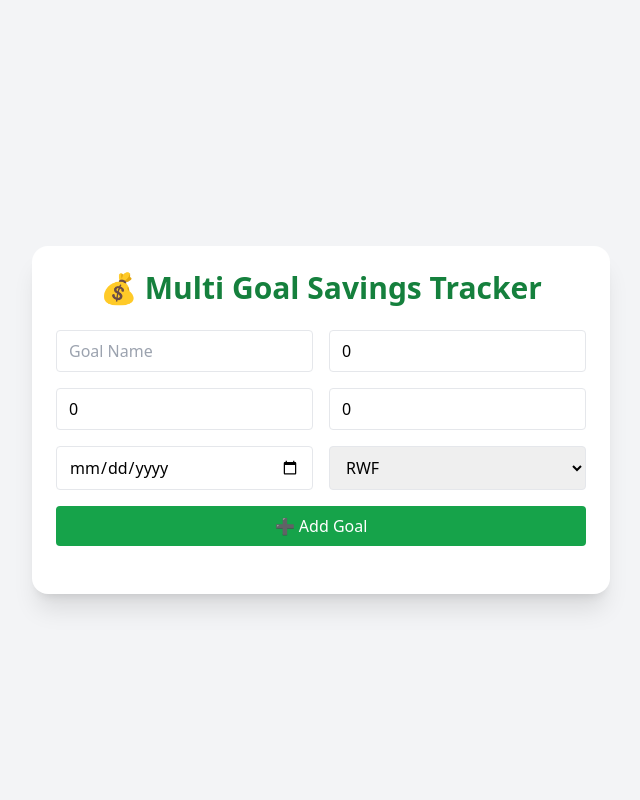
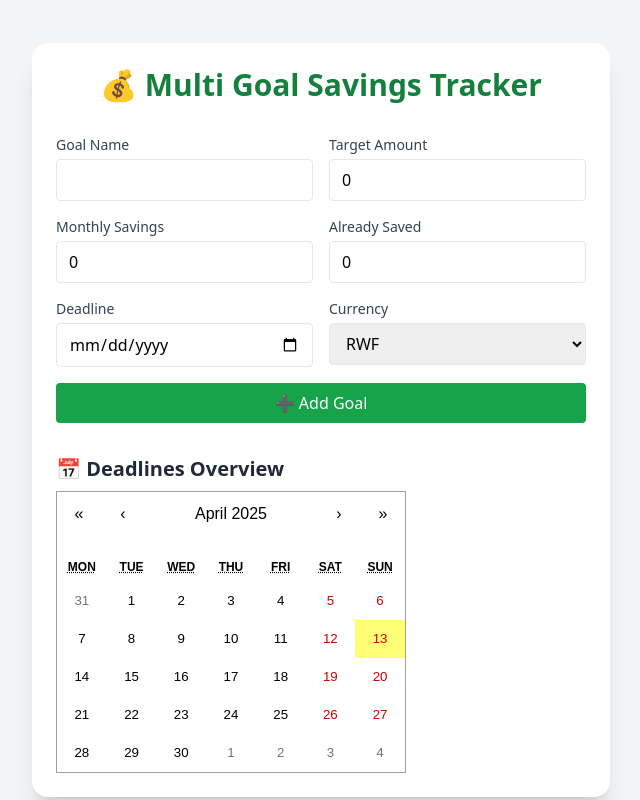
Before and after one commit to SethNdagijimana/savingTracker, a React (Create React App) app: page / in a window 1280 px wide. Shown: the whole page, without its empty margins (319-959 px from the left). Built offline with nearby package versions, Linux system fonts and the light colour scheme.

Commit message:
added deadline over view

```diff
--- a/package.json
+++ b/package.json
@@ -23,6 +23,7 @@
     "lucide-react": "^0.469.0",
     "react": "^19.0.0",
     "react-app-polyfill": "^3.0.0",
+    "react-calendar": "^5.1.0",
     "react-data-table-component": "^7.6.2",
     "react-dom": "^19.0.0",
     "react-hook-form": "^7.54.1",
--- a/src/components/SavingTracker/SavingTracker.jsx
+++ b/src/components/SavingTracker/SavingTracker.jsx
@@ -1,4 +1,6 @@
 import React, { useEffect, useState } from "react"
+import Calendar from "react-calendar"
+import "react-calendar/dist/Calendar.css"
 
 const currencies = ["RWF", "USD", "EUR"]
 
@@ -47,61 +49,106 @@ const SavingTracker = () => {
   }
 
   return (
-    <div className="max-w-3xl mx-auto mt-10 p-6 bg-white shadow-xl rounded-2xl space-y-6">
+    <div className="max-w-3xl mx-auto mt-10 p-6 bg-white shadow-xl rounded-2xl space-y-8">
       <h1 className="text-3xl font-bold text-center text-green-700">
         💰 Multi Goal Savings Tracker
       </h1>
 
+      {/* Input Form */}
       <div className="grid gap-4 md:grid-cols-2">
+        <div className="flex flex-col">
+          <label className="text-sm font-medium text-gray-700 mb-1">
+            Goal Name
+          </label>
           <input
             type="text"
-          placeholder="Goal Name"
             className="border rounded px-3 py-2"
             value={newGoal.goalName}
-          onChange={(e) => setNewGoal({ ...newGoal, goalName: e.target.value })}
+            onChange={(e) =>
+              setNewGoal({ ...newGoal, goalName: e.target.value })
+            }
           />
+        </div>
+
+        <div className="flex flex-col">
+          <label className="text-sm font-medium text-gray-700 mb-1">
+            Target Amount
+          </label>
           <input
             type="number"
-          placeholder="Target Amount"
             className="border rounded px-3 py-2"
             value={newGoal.targetAmount}
             onChange={(e) =>
               setNewGoal({ ...newGoal, targetAmount: Number(e.target.value) })
             }
           />
+        </div>
+
+        <div className="flex flex-col">
+          <label className="text-sm font-medium text-gray-700 mb-1">
+            Monthly Savings
+          </label>
           <input
             type="number"
-          placeholder="Monthly Savings"
             className="border rounded px-3 py-2"
             value={newGoal.monthlySavings}
             onChange={(e) =>
-            setNewGoal({ ...newGoal, monthlySavings: Number(e.target.value) })
+              setNewGoal({
+                ...newGoal,
+                monthlySavings: Number(e.target.value)
+              })
             }
           />
+        </div>
+
+        <div className="flex flex-col">
+          <label className="text-sm font-medium text-gray-700 mb-1">
+            Already Saved
+          </label>
           <input
             type="number"
-          placeholder="Already Saved"
             className="border rounded px-3 py-2"
             value={newGoal.savedSoFar}
             onChange={(e) =>
-            setNewGoal({ ...newGoal, savedSoFar: Number(e.target.value) })
+              setNewGoal({
+                ...newGoal,
+                savedSoFar: Number(e.target.value)
+              })
             }
           />
+        </div>
+
+        <div className="flex flex-col">
+          <label className="text-sm font-medium text-gray-700 mb-1">
+            Deadline
+          </label>
           <input
             type="date"
             className="border rounded px-3 py-2"
             value={newGoal.deadline}
-          onChange={(e) => setNewGoal({ ...newGoal, deadline: e.target.value })}
+            onChange={(e) =>
+              setNewGoal({ ...newGoal, deadline: e.target.value })
+            }
           />
+        </div>
+
+        <div className="flex flex-col">
+          <label className="text-sm font-medium text-gray-700 mb-1">
+            Currency
+          </label>
           <select
             className="border rounded px-3 py-2"
             value={newGoal.currency}
-          onChange={(e) => setNewGoal({ ...newGoal, currency: e.target.value })}
+            onChange={(e) =>
+              setNewGoal({ ...newGoal, currency: e.target.value })
+            }
           >
             {currencies.map((c) => (
               <option key={c}>{c}</option>
             ))}
           </select>
+        </div>
+
         <button
           className="md:col-span-2 bg-green-600 text-white rounded px-4 py-2 hover:bg-green-700"
           onClick={addGoal}
@@ -110,6 +157,7 @@ const SavingTracker = () => {
         </button>
       </div>
 
+      {/* Goal List */}
       <div className="space-y-6">
         {goals.map((goal, index) => {
           const { months, percent } = calculateProgress(goal)
@@ -147,6 +195,26 @@ const SavingTracker = () => {
           )
         })}
       </div>
+
+      {/* 📅 Calendar View */}
+      <div className="mt-10">
+        <h2 className="text-xl font-bold text-gray-800 mb-2">
+          📅 Deadlines Overview
+        </h2>
+        <Calendar
+          tileContent={({ date, view }) => {
+            if (view === "month") {
+              const formatted = date.toISOString().split("T")[0]
+              const isGoalDate = goals.some(
+                (goal) => goal.deadline === formatted
+              )
+              return isGoalDate ? (
+                <span className="text-green-600">●</span>
+              ) : null
+            }
+          }}
+        />
+      </div>
     </div>
   )
 }
```
Also changed, not shown: 1 other file (tests, documents, lock files or other folders). Lines whose indentation alone changed are shown as unchanged.
